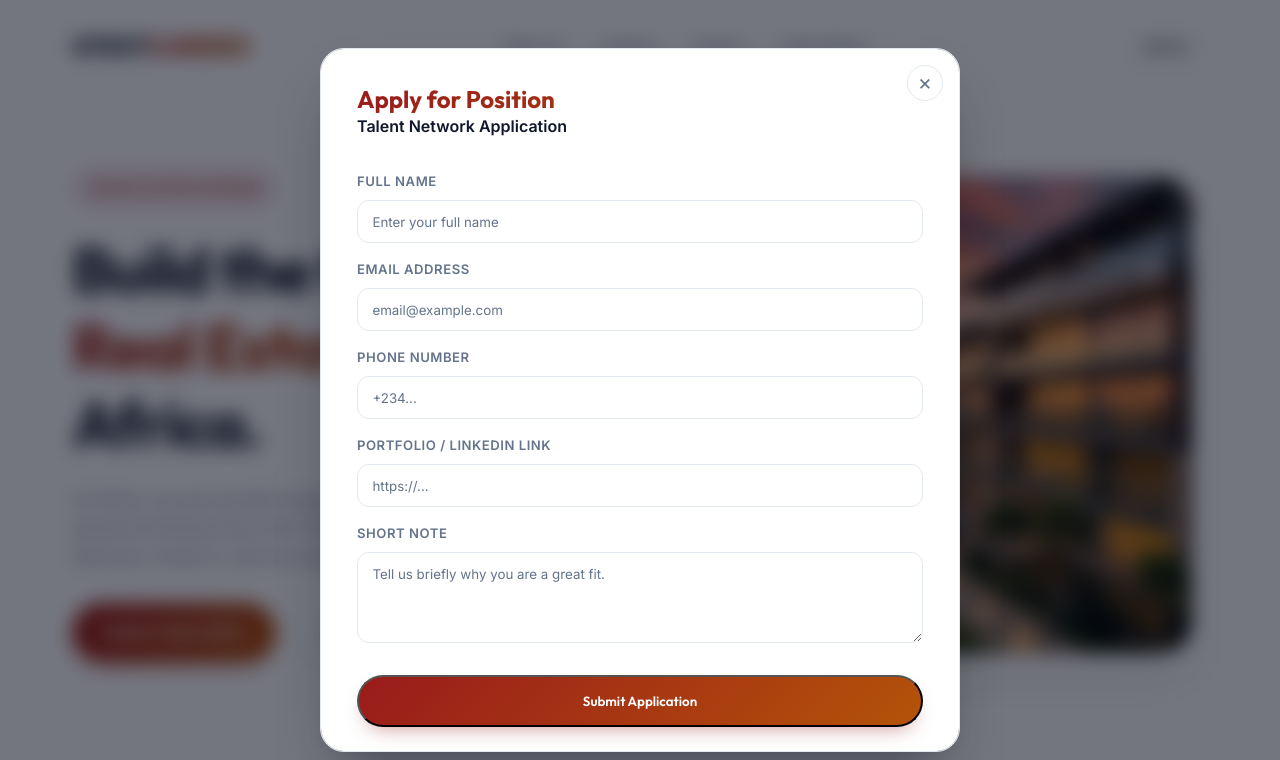
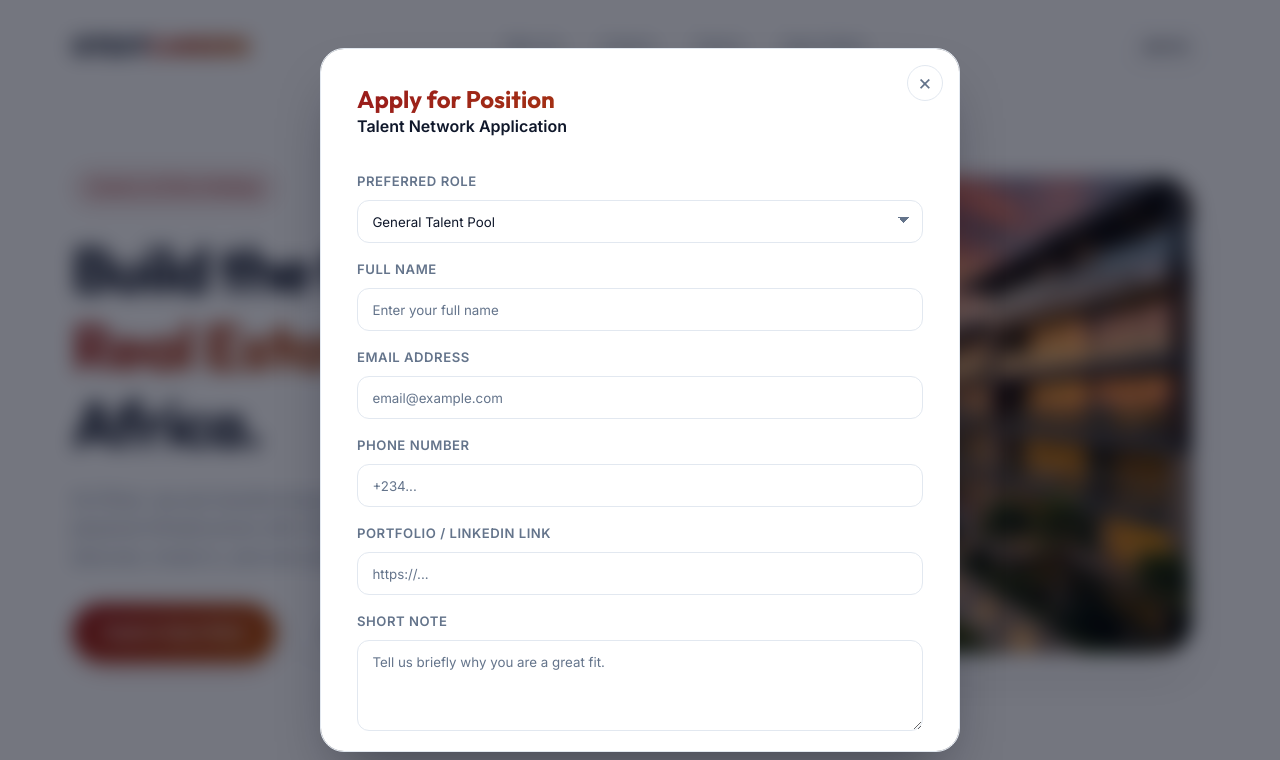
Before and after one commit to gtextsoft/gtextcareer, a website: page index.html in a window 1280 px wide. Both pictures are taken after a click on the link "Join Our Talent Network". Shown: the top 760 px of the page. Drawn offline with Linux system fonts and the light colour scheme.

Commit message:
feat: add role selection to job application forms
- Updated index.html and role-details.html to include a dropdown for selecting preferred roles in the application forms.
- Modified main.js to handle the new role selection input and ensure proper value assignment during form submission.
- Enhanced styling for the role selection dropdown in style.css for improved user experience.

```diff
--- a/index.html
+++ b/index.html
@@ -17,7 +17,7 @@
                 <li><a href="#teams">Teams</a></li>
                 <li><a href="#roles">Open Roles</a></li>
             </ul>
-            <a href="#roles" class="btn btn-secondary" style="padding: 0.6rem 1.2rem; font-size: 0.9rem;">Join Us</a>
+            <a href="#" class="btn btn-secondary modal-trigger" data-modal-role="" style="padding: 0.6rem 1.2rem; font-size: 0.9rem;">Join Us</a>
         </div>
     </nav>
 
@@ -443,6 +443,20 @@
             <form id="applicationForm" class="apply-form">
                 <input id="selectedRoleInput" type="hidden">
                 <div class="form-group">
+                    <label>Preferred Role</label>
+                    <select id="roleSelectInput" required>
+                        <option value="">Select a role</option>
+                        <option value="Sales Manager">Sales Manager</option>
+                        <option value="Investment Consultant">Investment Consultant</option>
+                        <option value="Video Editor">Video Editor</option>
+                        <option value="Graphic Designer">Graphic Designer</option>
+                        <option value="CFU Specialist">CFU Specialist</option>
+                        <option value="Software Engineer">Software Engineer</option>
+                        <option value="AI Engineer">AI Engineer</option>
+                        <option value="General Talent Pool">General Talent Pool</option>
+                    </select>
+                </div>
+                <div class="form-group">
                     <label>Full Name</label>
                     <input id="fullNameInput" type="text" placeholder="Enter your full name" required>
                 </div>
--- a/main.js
+++ b/main.js
@@ -113,6 +113,7 @@ const modalRoleName = document.getElementById('modalRoleName');
 const applyForm = document.getElementById('applicationForm');
 const successMessage = document.getElementById('successMessage');
 const selectedRoleInput = document.getElementById('selectedRoleInput');
+const roleSelectInput = document.getElementById('roleSelectInput');
 
 const fullNameInput = document.getElementById('fullNameInput');
 const emailInput = document.getElementById('emailInput');
@@ -121,10 +122,28 @@ const portfolioInput = document.getElementById('portfolioInput');
 const messageInput = document.getElementById('messageInput');
 let bodyScrollLockPadding = '';
 let modalSource = 'index';
+const knownRoles = [
+    'Sales Manager',
+    'Investment Consultant',
+    'Video Editor',
+    'Graphic Designer',
+    'CFU Specialist',
+    'Software Engineer',
+    'AI Engineer',
+];
 
 const prepareModal = (roleName, source = 'index') => {
     if (selectedRoleInput) selectedRoleInput.value = roleName;
-    if (modalRoleName) modalRoleName.textContent = roleName;
+    if (roleSelectInput) {
+        if (knownRoles.includes(roleName)) {
+            roleSelectInput.value = roleName;
+        } else if (roleName === 'Talent Pool Application' || roleName === 'Talent Network Application') {
+            roleSelectInput.value = 'General Talent Pool';
+        } else {
+            roleSelectInput.value = '';
+        }
+    }
+    if (modalRoleName) modalRoleName.textContent = roleName || 'Select your preferred role and submit your application.';
     if (applyForm) applyForm.style.display = 'grid';
     if (successMessage) successMessage.style.display = 'none';
     modalSource = source;
@@ -179,7 +198,7 @@ window.addEventListener('click', (e) => {
 
 applyForm?.addEventListener('submit', (e) => {
     e.preventDefault();
-    const role = selectedRoleInput?.value || 'Open Role';
+    const role = roleSelectInput?.value || selectedRoleInput?.value || 'Open Role';
     const fullName = fullNameInput?.value?.trim() || '';
     const email = emailInput?.value?.trim() || '';
     const phone = phoneInput?.value?.trim() || '';
--- a/style.css
+++ b/style.css
@@ -1158,6 +1158,46 @@ nav.scrolled {
     transition: border-color 0.3s;
 }
 
+.form-group select {
+    background: #ffffff;
+    border: 1px solid var(--glass-border);
+    padding: 0.78rem 2.5rem 0.78rem 0.9rem;
+    border-radius: 12px;
+    color: var(--text-color);
+    font-family: inherit;
+    transition: border-color 0.3s, box-shadow 0.3s, background-color 0.3s;
+    appearance: none;
+    -webkit-appearance: none;
+    background-image:
+        linear-gradient(45deg, transparent 50%, #64748b 50%),
+        linear-gradient(135deg, #64748b 50%, transparent 50%);
+    background-position:
+        calc(100% - 18px) calc(50% - 2px),
+        calc(100% - 12px) calc(50% - 2px);
+    background-size: 6px 6px, 6px 6px;
+    background-repeat: no-repeat;
+    cursor: pointer;
+}
+
+.form-group select:hover {
+    border-color: #cbd5e1;
+    background-color: #f8fafc;
+}
+
+.form-group select:focus {
+    outline: none;
+    border-color: var(--primary-color);
+    box-shadow: 0 0 0 3px rgba(153, 27, 27, 0.08);
+}
+
+.form-group select:invalid {
+    color: var(--text-muted);
+}
+
+.form-group select option {
+    color: var(--text-color);
+}
+
 .form-group input::placeholder {
     color: var(--text-muted);
 }
```
Also changed, not shown: role-details.html (+35 -2 lines).
